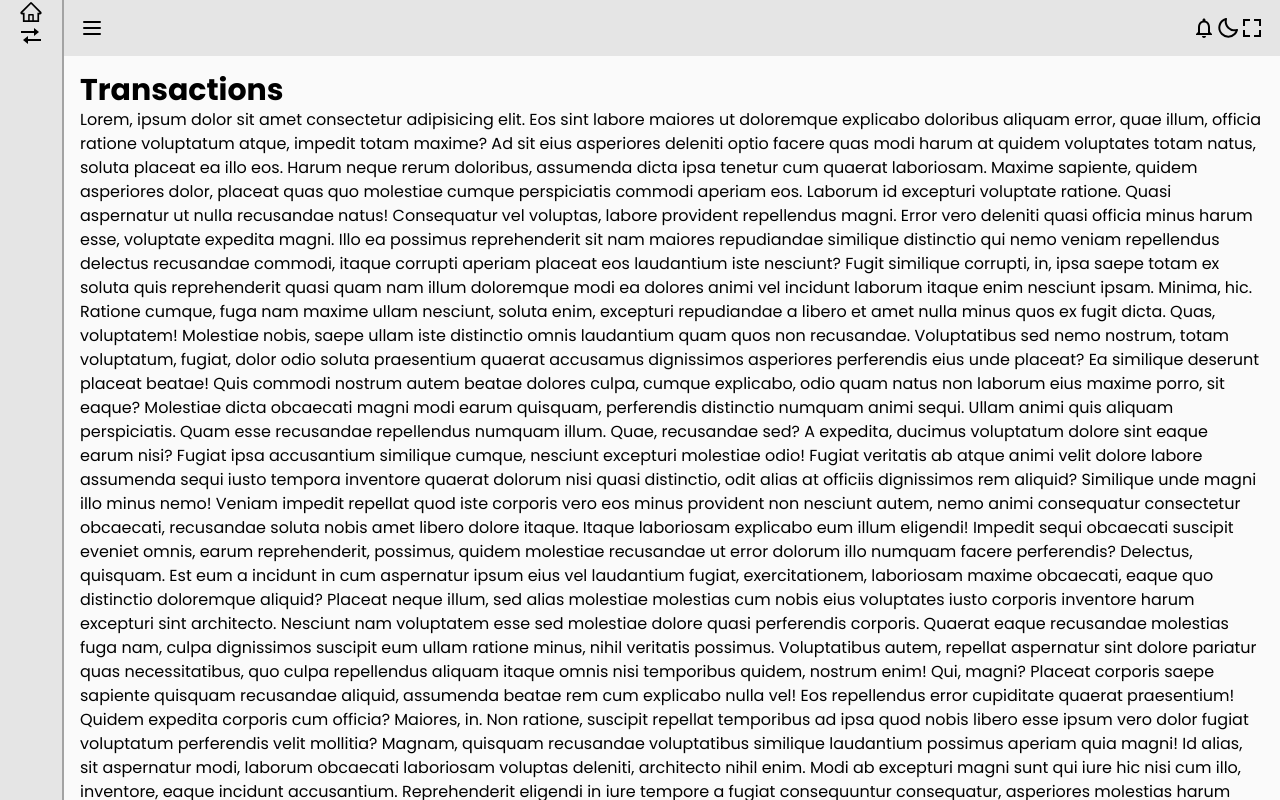
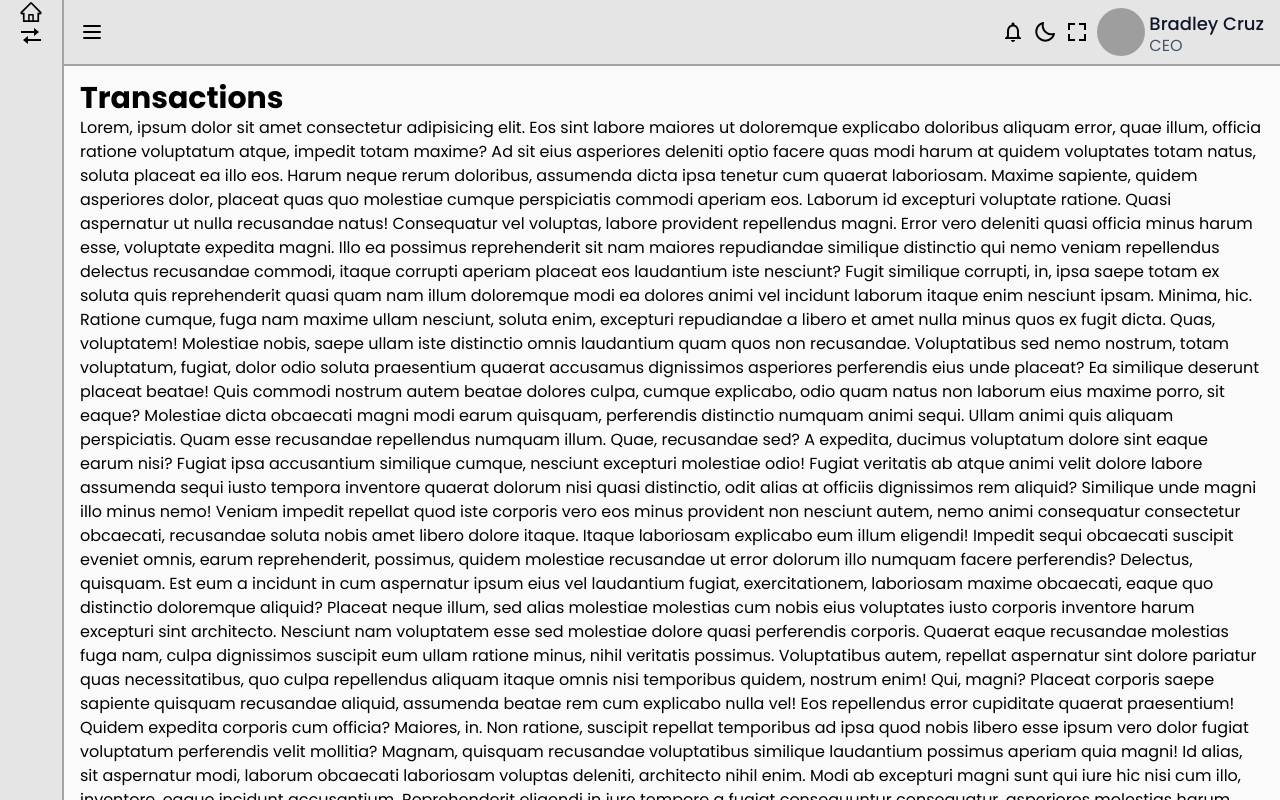
Before and after one commit to BolaGhaly/Admin-Dashboard, a Next.js app: page /transactions in a window 1280 px wide. Shown: the top 800 px of the page. Built offline with nearby package versions, Linux system fonts and the light colour scheme; grey boxes are pictures that could not be loaded.

Commit message:
Update some files

```diff
--- a/components/Layout.tsx
+++ b/components/Layout.tsx
@@ -11,14 +11,14 @@ const Layout = ({ children }) => {
 
   return (
     <main
-      className={`font-poppins ${openSideBar ? "cursor-pointer" : ""} ${
+      className={`font-poppins ${openSideBar ? "cursor-pointer" : ""}${
         darkMode ? "text-white" : "text-black"
       }`}
     >
       <Topbar />
       <Sidebar />
       <section
-        className={`ml-16 mt-14 p-4 mh-minus-topBar transition-colors duration-500 ${
+        className={`ml-16 mt-16 p-4 mh-minus-topBar transition-colors duration-500 ${
           darkMode ? "bg-neutral-900" : "bg-neutral-50"
         } `}
       >
--- a/components/Sidebar.tsx
+++ b/components/Sidebar.tsx
@@ -2,7 +2,7 @@ import Link from "next/link";
 import useOnclickOutside from "react-cool-onclickoutside";
 import { useDispatch, useSelector } from "react-redux";
 import { RootState } from "../store/store";
-import { openSideBarOff, openSideBarReverse } from "../store/sideBar";
+import { openSideBarOff } from "../store/sideBar";
 import Icon, { navData } from "../utils/sideBarUtils";
 
 const Sidebar = () => {
--- a/components/Topbar.tsx
+++ b/components/Topbar.tsx
@@ -3,6 +3,7 @@ import { RootState } from "../store/store";
 import { toggledarkMode } from "../store/darkMode";
 import Icon from "../utils/topBarUtils";
 import { openSideBarReverse } from "../store/sideBar";
+import Image from "next/image";
 
 const Topbar = () => {
   const darkMode = useSelector((state: RootState) => state.darkMode.value);
@@ -10,27 +11,27 @@ const Topbar = () => {
 
   return (
     <nav
-      className={`fixed top-0 left-0 mw-minus-sideBar ml-16 ${
+      className={`fixed top-0 left-0 px-4 mw-minus-sideBar z-40 ml-16 border-b-2 border-neutral-400 ${
         darkMode ? "bg-neutral-800" : "bg-neutral-200"
       }`}
     >
-      <div className="flex items-center p-4">
+      <div className="flex min-h-[64px]">
         <button
           className={`${darkMode ? "text-white" : "text-black"}`}
           onClick={() => dispatch(openSideBarReverse())}
+          title="Menu"
         >
           <Icon name="menu" className="text-2xl" />
         </button>
         <div className="w-full flex justify-end">
-          <button className={`${darkMode ? "text-white" : "text-black"}`}>
-            <Icon
-              name="notifications"
-              className="text-2xl"
-              title="Notifications"
-            />
+          <button
+            className={`${darkMode ? "text-white" : "text-black"}`}
+            title="Notifications"
+          >
+            <Icon name="notifications" className="text-2xl" />
           </button>
           <button
-            className={`${darkMode ? "text-white" : "text-black"}`}
+            className={`ml-2 ${darkMode ? "text-white" : "text-black"}`}
             onClick={() => dispatch(toggledarkMode())}
             title="Theme Mode"
           >
@@ -40,9 +41,37 @@ const Topbar = () => {
               <Icon name="darkModeOff" className="text-2xl" />
             )}
           </button>
-          <button className={`${darkMode ? "text-white" : "text-black"}`}>
-            <Icon name="fullscreen" className="text-2xl" title="Fullscreen" />
+          <button
+            className={`ml-2 ${darkMode ? "text-white" : "text-black"}`}
+            title="Fullscreen"
+          >
+            <Icon name="fullscreen" className="text-2xl" />
           </button>
+          <div className="flex items-center ml-2" title="User's Profile">
+            <Image
+              className="rounded-full w-12 h-12"
+              src="/img5.jpg"
+              width={100}
+              height={100}
+              alt="Profile Image"
+            />
+            <div className="pl-1 leading-none hidden md:flex md:flex-col">
+              <h1
+                className={`text-lg font-medium ${
+                  darkMode ? "text-white" : "text-slate-900"
+                }`}
+              >
+                Bradley Cruz
+              </h1>
+              <p
+                className={`leading-none ${
+                  darkMode ? "text-slate-200" : "text-slate-600"
+                }`}
+              >
+                CEO
+              </p>
+            </div>
+          </div>
         </div>
       </div>
     </nav>
--- a/styles/globals.scss
+++ b/styles/globals.scss
@@ -10,6 +10,6 @@
   }
 
   .mh-minus-topBar {
-    min-height: calc(100vh - 56px);
+    min-height: calc(100vh - 64px);
   }
 }
```
Also changed, not shown: public/profileImg.jpg (added).
